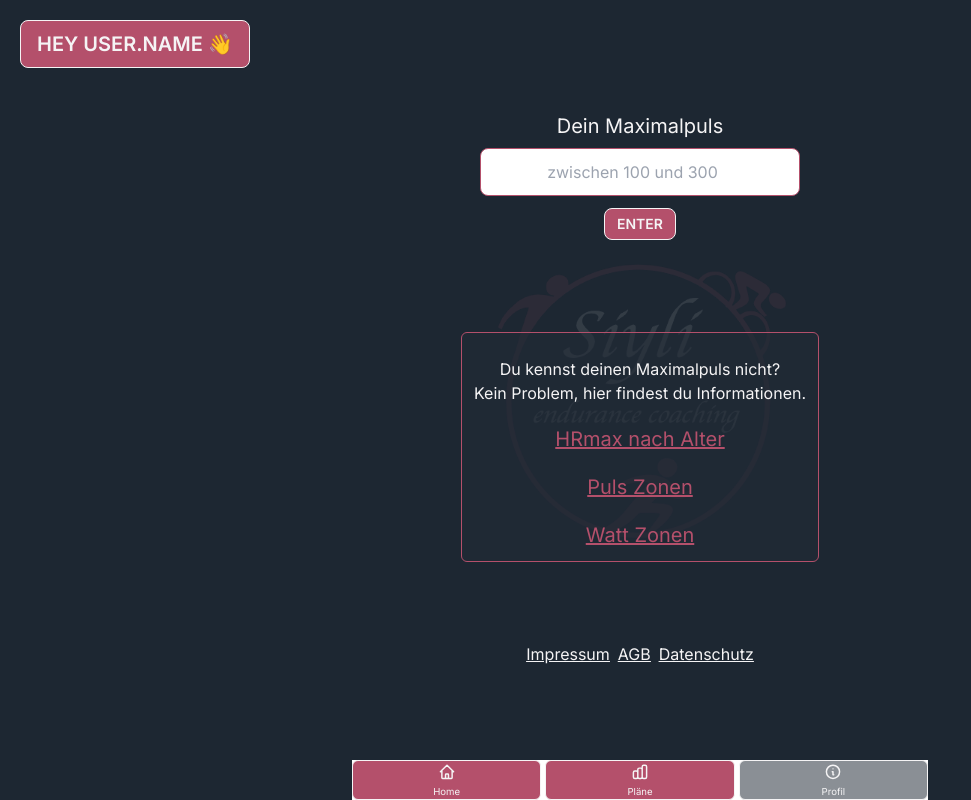
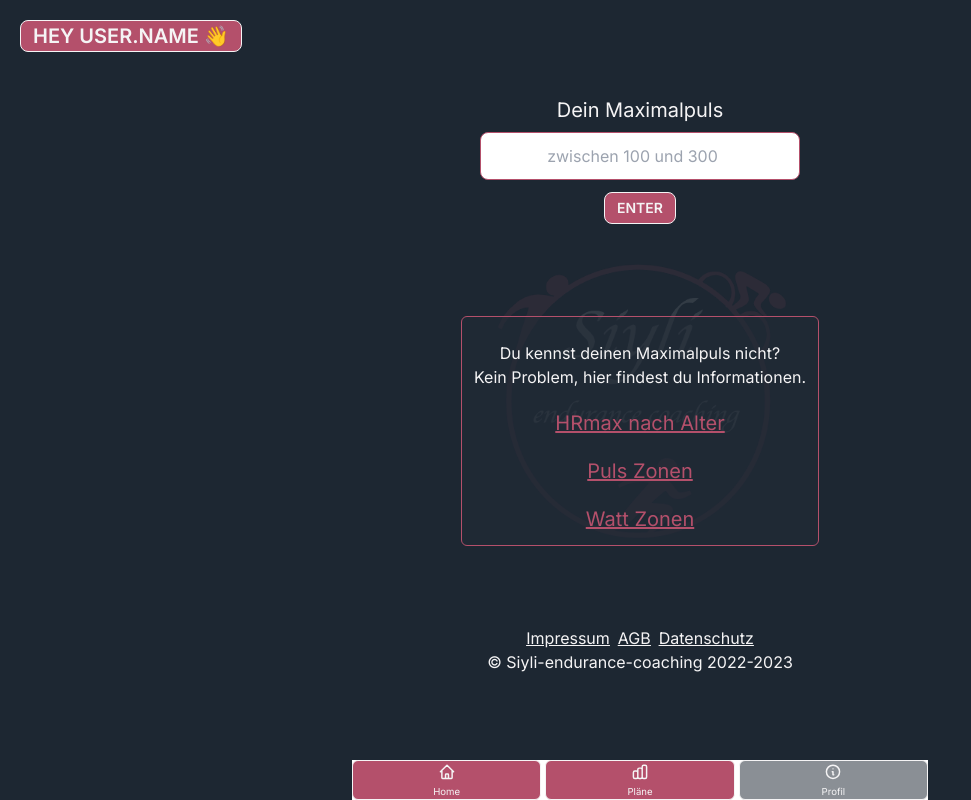
Before and after one commit to FrankSiyli/Triathlon-App-2.0, a Next.js app: page /profil in a window 1280 px wide. Shown: the whole page, without its empty margins (0-971 px from the left). Built offline with nearby package versions, Linux system fonts and the light colour scheme.

Commit message:
copyright done

```diff
--- a/src/app/(pages)/profil/page.js
+++ b/src/app/(pages)/profil/page.js
@@ -9,7 +9,6 @@ function Page() {
   const [savedHrMax, setSavedHrMax] = useState();
   const [showHrInput, setShowHrInput] = useState(true);
   const [showSavedHrMax, setShowSavedHrMax] = useState(false);
-
   const handleInputClick = () => {
     if (
       calculatorInput === "" ||
@@ -38,10 +37,12 @@ function Page() {
       handleInputClick();
     }
   };
+  const date = new Date();
+  const currentYear = date.getFullYear();
 
   return (
     <>
-      <button className="btn pointer-events-none border-first  bg-third m-5 text-xl text-first">
+      <button className="btn btn-sm pointer-events-none border-first  bg-third m-5 text-xl text-first">
         Hey user.name 👋
       </button>
       <div className="flex min-h-screen max-w-xl mx-auto mb-20 flex-col items-center p-4">
@@ -125,6 +126,7 @@ function Page() {
             Datenschutz
           </Link>
         </div>
+        <div>© Siyli-endurance-coaching 2022-{currentYear} </div>
       </div>
       <Footer />
     </>
```
